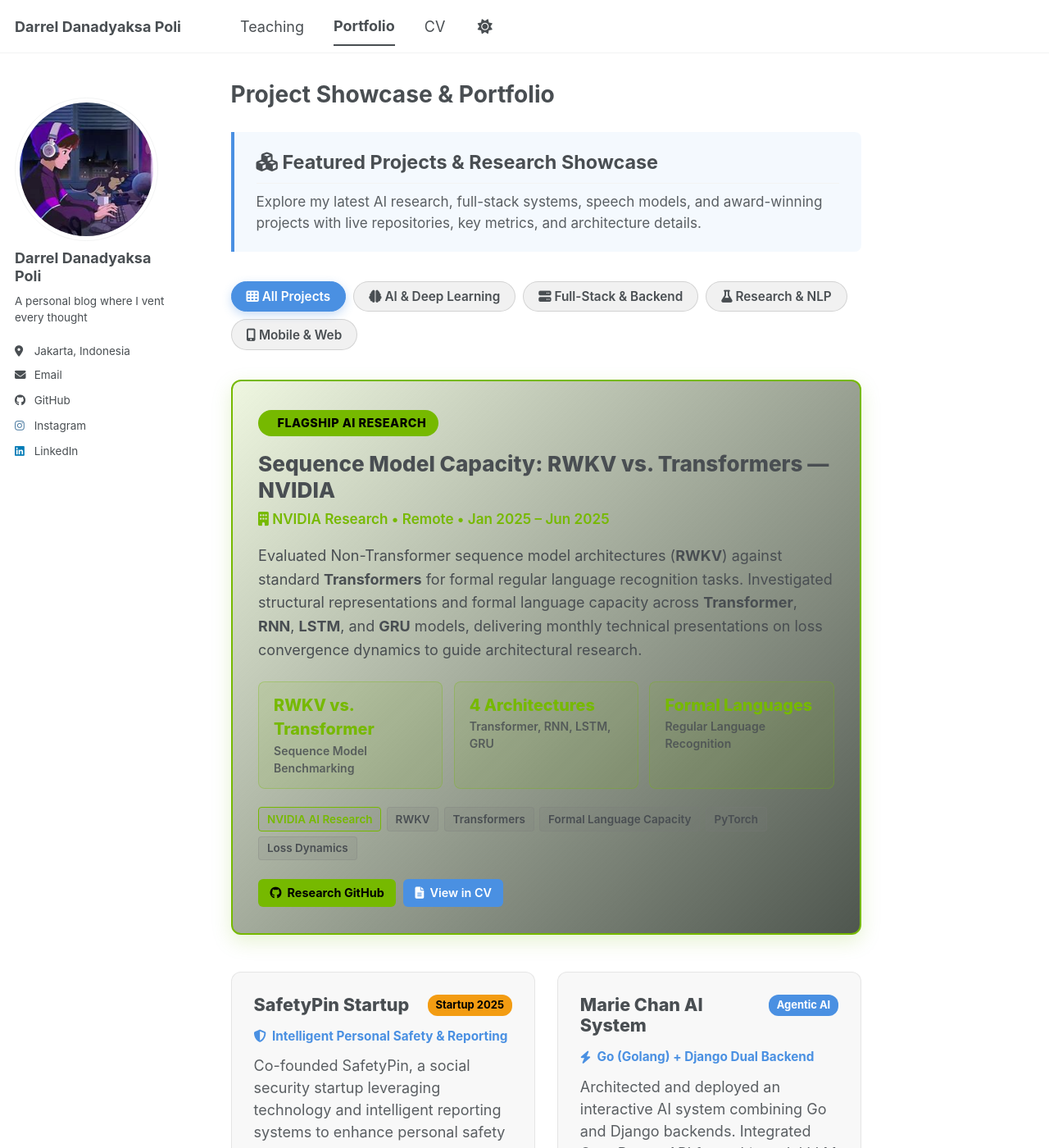
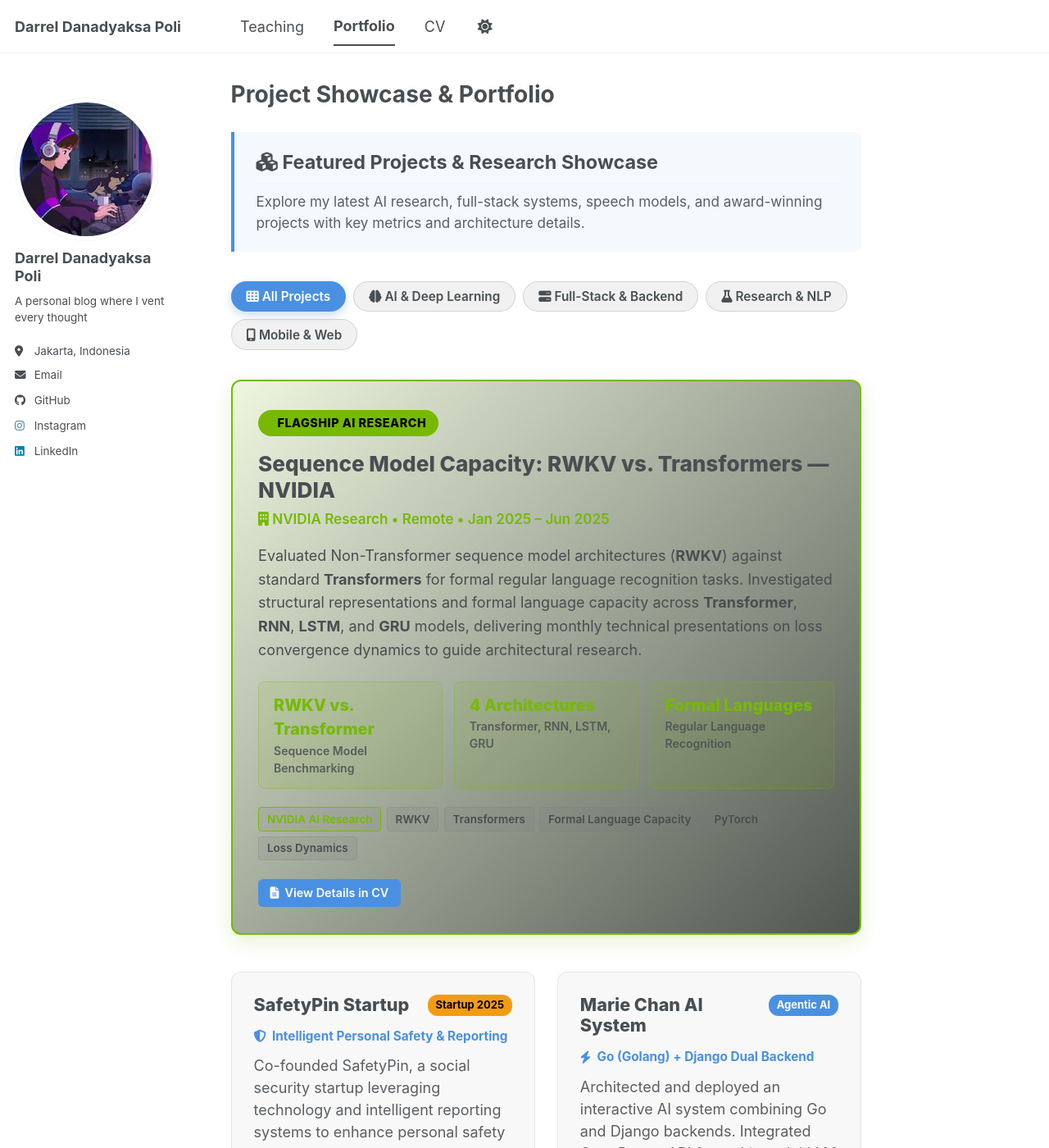
Before and after one commit to KronosDP/KronosDP.github.io, a Jekyll site: the page built from _pages/portfolio.html, in a window 1280 px wide and 1400 px high. Shown: the whole window at 82% size. Built offline with Jekyll 4.4.1, drawn with Linux system fonts in a browser that asks for light colours; a script bundle is joined from its source files by our own code; library files that are not in the unit come from our copies; some of the changed text lies outside the part shown.

Commit message:
Remove GitHub buttons and links from portfolio project cards

```diff
--- a/_pages/portfolio.html
+++ b/_pages/portfolio.html
@@ -149,7 +149,7 @@
     display: flex;
     flex-direction: column;
     justify-content: space-between;
-    transition: transform 0.25 ease, box-shadow 0.25s ease, border-color 0.25s ease;
+    transition: transform 0.25s ease, box-shadow 0.25s ease, border-color 0.25s ease;
   }
 
   .showcase-card:hover {
@@ -220,6 +220,7 @@
     gap: 0.5rem;
     flex-wrap: wrap;
     margin-top: auto;
+  }
 
   .card-btn {
     display: inline-flex;
@@ -233,16 +234,6 @@
     transition: all 0.2s ease;
   }
 
-  .btn-github {
-    background: rgba(120, 120, 120, 0.2);
-    color: var(--global-text-color, #eee) !important;
-    border: 1px solid rgba(120, 120, 120, 0.3);
-  }
-
-  .btn-github:hover {
-    background: rgba(120, 120, 120, 0.4);
-  }
-
   .btn-demo {
     background: #4a90e2;
     color: #fff !important;
@@ -251,16 +242,6 @@
   .btn-demo:hover {
     background: #357abd;
   }
-
-  .btn-nvidia {
-    background: #76B900;
-    color: #000 !important;
-    font-weight: 700;
-  }
-
-  .btn-nvidia:hover {
-    background: #609600;
-  }
 </style>
 
 <div class="portfolio-wrapper">
@@ -268,7 +249,7 @@
   <!-- Intro Banner -->
   <div class="portfolio-intro">
     <h2><i class="fas fa-cubes"></i> Featured Projects & Research Showcase</h2>
-    <p>Explore my latest AI research, full-stack systems, speech models, and award-winning projects with live repositories, key metrics, and architecture details.</p>
+    <p>Explore my latest AI research, full-stack systems, speech models, and award-winning projects with key metrics and architecture details.</p>
   </div>
 
   <!-- Interactive Filter Controls -->
@@ -319,8 +300,7 @@
     </div>
 
     <div class="card-actions">
-      <a href="https://github.com/KronosDP" target="_blank" class="card-btn btn-nvidia"><i class="fab fa-github"></i> Research GitHub</a>
-      <a href="/cv/" class="card-btn btn-demo"><i class="fas fa-file-alt"></i> View in CV</a>
+      <a href="/cv/" class="card-btn btn-demo"><i class="fas fa-file-alt"></i> View Details in CV</a>
     </div>
   </div>
 
@@ -346,8 +326,7 @@
         </div>
       </div>
       <div class="card-actions">
-        <a href="https://github.com/KronosDP" target="_blank" class="card-btn btn-github"><i class="fab fa-github"></i> GitHub</a>
-        <a href="/portfolio/" class="card-btn btn-demo"><i class="fas fa-external-link-alt"></i> Details</a>
+        <a href="/cv/" class="card-btn btn-demo"><i class="fas fa-info-circle"></i> View Details in CV</a>
       </div>
     </div>
 
@@ -371,7 +350,7 @@
         </div>
       </div>
       <div class="card-actions">
-        <a href="https://github.com/KronosDP" target="_blank" class="card-btn btn-github"><i class="fab fa-github"></i> GitHub</a>
+        <a href="/cv/" class="card-btn btn-demo"><i class="fas fa-info-circle"></i> View Details in CV</a>
       </div>
     </div>
 
@@ -394,7 +373,7 @@
         </div>
       </div>
       <div class="card-actions">
-        <a href="/cv/" class="card-btn btn-demo"><i class="fas fa-chart-line"></i> Benchmark Report</a>
+        <a href="/cv/" class="card-btn btn-demo"><i class="fas fa-chart-line"></i> Benchmark Details in CV</a>
       </div>
     </div>
 
@@ -417,7 +396,7 @@
         </div>
       </div>
       <div class="card-actions">
-        <a href="https://github.com/KronosDP" target="_blank" class="card-btn btn-github"><i class="fab fa-github"></i> Notebook</a>
+        <a href="/cv/" class="card-btn btn-demo"><i class="fas fa-info-circle"></i> View Details in CV</a>
       </div>
     </div>
 
@@ -440,7 +419,7 @@
         </div>
       </div>
       <div class="card-actions">
-        <a href="https://github.com/KronosDP" target="_blank" class="card-btn btn-github"><i class="fab fa-github"></i> GitHub</a>
+        <a href="/cv/" class="card-btn btn-demo"><i class="fas fa-info-circle"></i> View Details in CV</a>
       </div>
     </div>
 
@@ -462,7 +441,7 @@
         </div>
       </div>
       <div class="card-actions">
-        <a href="https://github.com/KronosDP" target="_blank" class="card-btn btn-github"><i class="fab fa-github"></i> GitHub</a>
+        <a href="/cv/" class="card-btn btn-demo"><i class="fas fa-info-circle"></i> View Details in CV</a>
       </div>
     </div>
 
@@ -484,7 +463,7 @@
         </div>
       </div>
       <div class="card-actions">
-        <a href="https://github.com/KronosDP" target="_blank" class="card-btn btn-github"><i class="fab fa-github"></i> GitHub</a>
+        <a href="/cv/" class="card-btn btn-demo"><i class="fas fa-info-circle"></i> View Details in CV</a>
       </div>
     </div>
 
@@ -508,7 +487,7 @@
         </div>
       </div>
       <div class="card-actions">
-        <a href="https://github.com/KronosDP" target="_blank" class="card-btn btn-github"><i class="fab fa-github"></i> GitHub</a>
+        <a href="/cv/" class="card-btn btn-demo"><i class="fas fa-info-circle"></i> View Details in CV</a>
       </div>
     </div>
 
```
Also changed, not shown: other parts of _pages/portfolio.html (+0 -1 lines).
